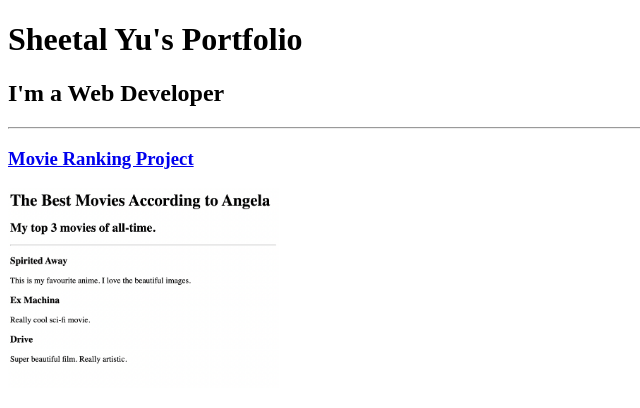
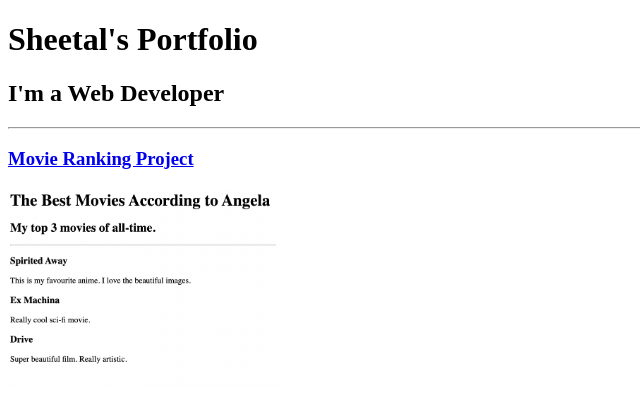
Before and after one commit to sheetal2024/html-portfolio, a plain HTML site: page index.html in a window 1280 px wide. Shown: the top 408 px of the page, without its empty margins (0-640 px from the left). Drawn offline with Linux system fonts and the light colour scheme.

Commit message:
Update index.html

```diff
--- a/index.html
+++ b/index.html
@@ -7,7 +7,7 @@
 </head>
 
 <body>
-  <h1>Sheetal Yu's Portfolio</h1>
+  <h1>Sheetal's Portfolio</h1>
   <h2>I'm a Web Developer</h2>
   <hr />
   <h3><a href="./public/movie-ranking.html">Movie Ranking Project</a></h3>
```
